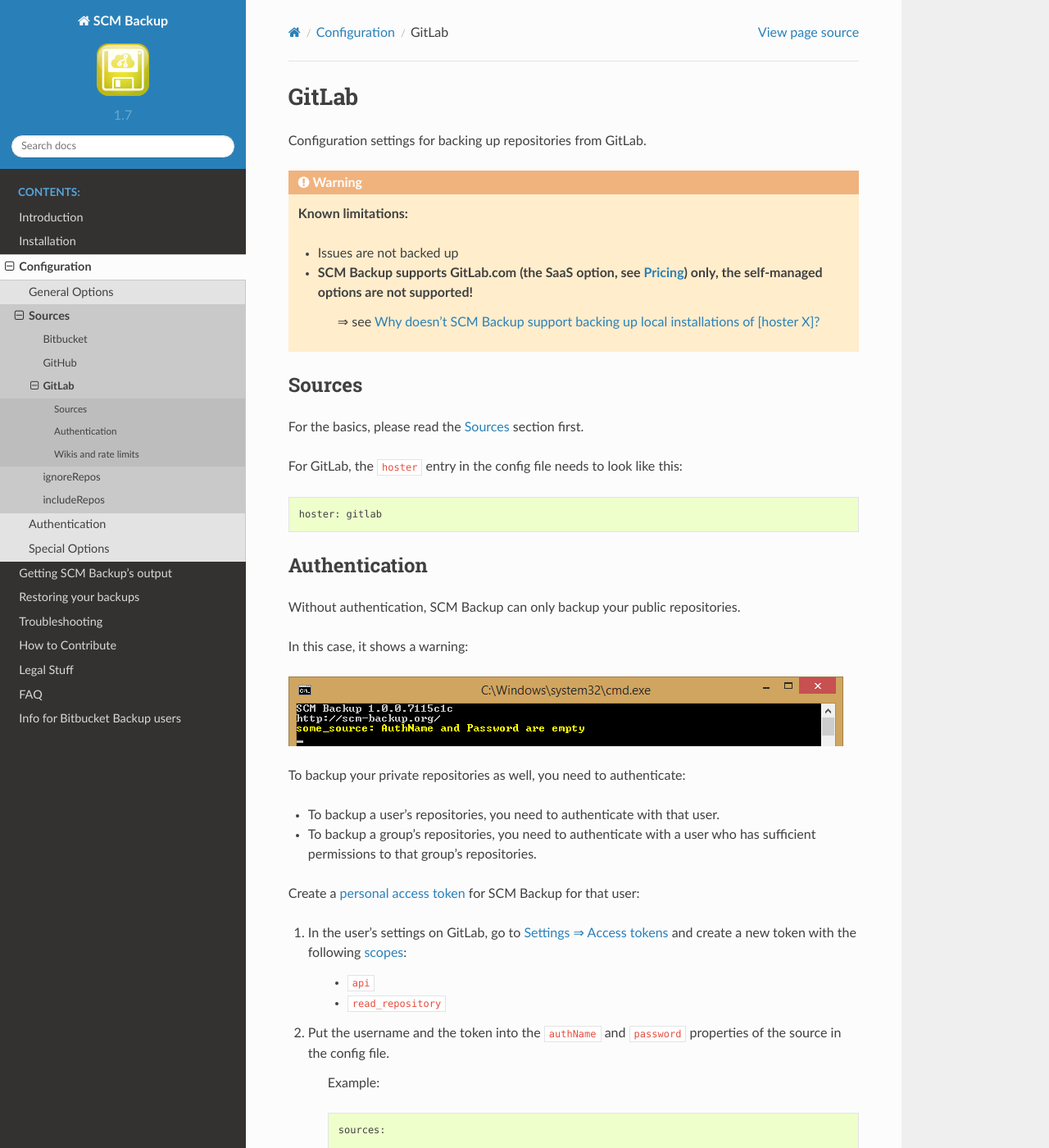
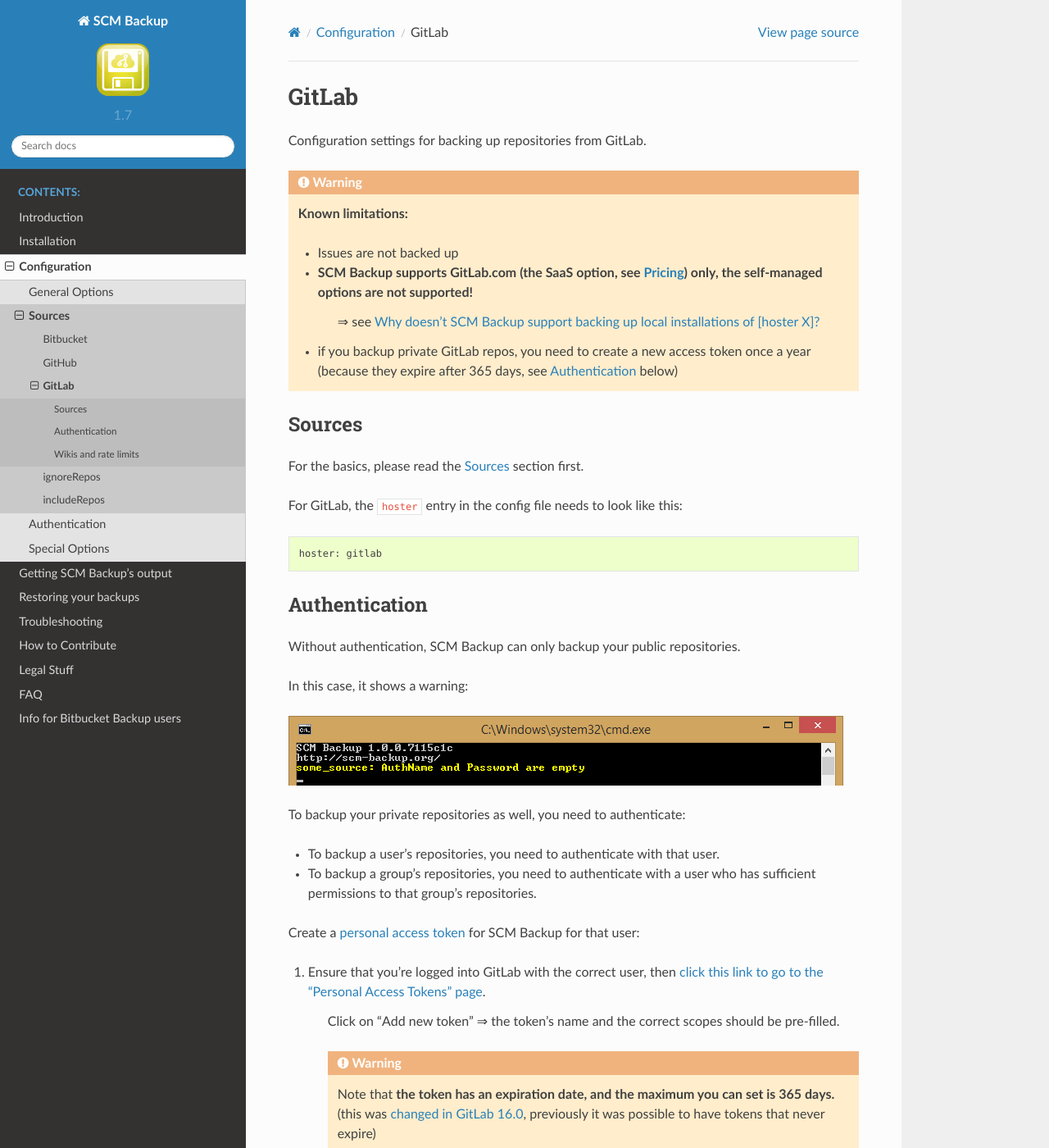
Before and after one commit to christianspecht/scm-backup-docs, a Sphinx documentation site: the page built from source/config-gitlab.rst, in a window 1280 px wide and 1400 px high. Shown: the whole window at 82% size. Built offline with Sphinx 7.4.7 and the Read the Docs theme 2.0.0, drawn with Linux system fonts in a browser that asks for light colours; comment, search, counter and statistics services are not loaded; some of the changed text lies outside the part shown.

Commit message:
GitLab's personal access tokens now expire

```diff
--- a/source/config-gitlab.rst
+++ b/source/config-gitlab.rst
@@ -10,6 +10,7 @@ Configuration settings for backing up repositories from GitLab.
     - Issues are not backed up
     - SCM Backup supports GitLab.com (the SaaS option, see `Pricing <https://about.gitlab.com/pricing/>`_) only, the self-managed options are **not** supported!
        ⇒ see :ref:`why-no-local-backup`
+    - if you backup private GitLab repos, you need to create a new access token once a year (because they expire after 365 days, see :ref:`gl-auth` below)
 
 
 Sources
@@ -36,12 +39,19 @@ To backup your private repositories as well, you need to authenticate:
 - To backup a user's repositories, you need to authenticate with that user.
 - To backup a group's repositories, you need to authenticate with a user who has sufficient permissions to that group's repositories.
 
-Create a `personal access token <https://docs.gitlab.com/ee/user/profile/personal_access_tokens.html#creating-a-personal-access-token>`_ for SCM Backup for that user:
+Create a `personal access token <https://docs.gitlab.com/ee/user/profile/personal_access_tokens.html#create-a-personal-access-token>`_ for SCM Backup for that user:
 
-#. In the user's settings on GitLab, go to `Settings ⇒ Access tokens <https://gitlab.com/profile/personal_access_tokens>`_ and create a new token with the following `scopes <https://docs.gitlab.com/ee/user/profile/personal_access_tokens.html#limiting-scopes-of-a-personal-access-token>`_:
+#. Ensure that you're logged into GitLab with the correct user, then `click this link to go to the "Personal Access Tokens" page <https://gitlab.com/-/user_settings/personal_access_tokens?name=SCM+Backup&scopes=read_api,read_repository>`__.
 
-    - ``api``
-    - ``read_repository``
+    Click on "Add new token" ⇒ the token's name and the correct scopes should be pre-filled.
+
+    .. warning::
+
+        | Note that **the token has an expiration date, and the maximum you can set is 365 days.**
+        | (this was `changed in GitLab 16.0 <https://gitlab.com/gitlab-org/gitlab/-/issues/392855>`__, previously it was possible to have tokens that never expire)
+
+        The default value is much less than that *(at the time of writing this, it was a month)*, so be sure to change the default value.
+
 
 #. Put the username and the token into the ``authName`` and ``password`` properties of the source in the config file.
 
```
Also changed, not shown: other parts of source/config-gitlab.rst (+2 -0 lines).
